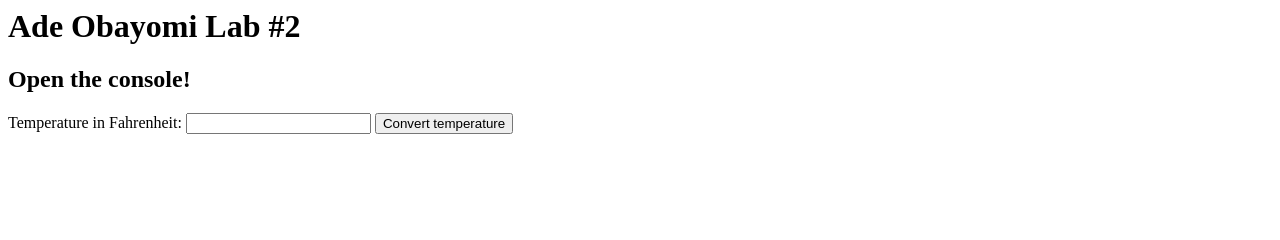
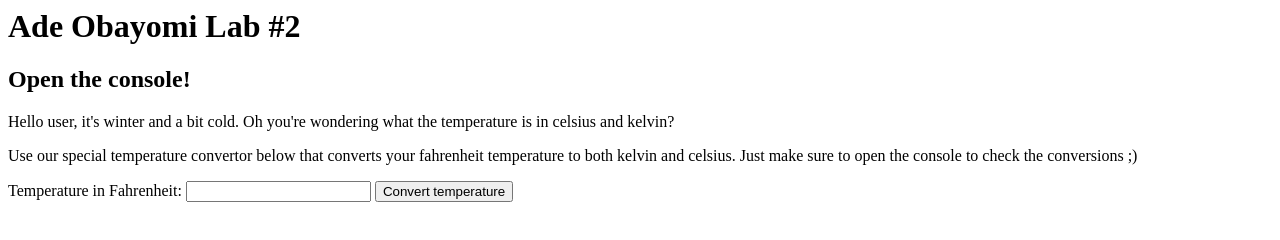
Before and after one commit to Elapache98/lab2, a plain HTML site: page index.html in a window 1280 px wide. Drawn offline with Linux system fonts and the light colour scheme.

Commit message:
lab2 submission

```diff
--- a/index.html
+++ b/index.html
@@ -7,11 +7,15 @@
 <body>
     <h1>Ade Obayomi Lab #2</h1>
     <h2>Open the console!</h2>
+    <p>Hello user, it's winter and a bit cold. Oh you're wondering what the temperature is in celsius and kelvin?</p>
+    <p>Use our special temperature convertor below that converts your fahrenheit temperature to both kelvin and celsius.
+        Just make sure to open the console to check the conversions ;)
+    </p>
     <label for="TempInput">Temperature in Fahrenheit:</label>
     <input id="TempInput" name="TempInput">
     <button id="ConvertButton">Convert temperature</button>
 </body>
 
-<script src="lab1.js"></script>
+<script src="main.js"></script>
 
 </html>
```
Also changed, not shown: main.js (renamed from lab1.js).
